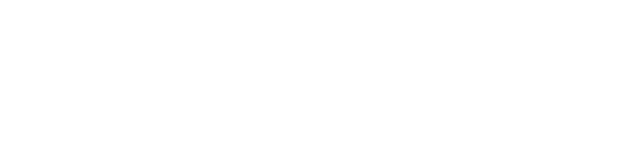
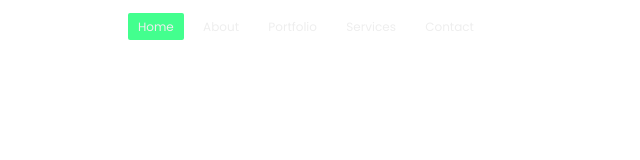
Before and after one commit to javidShabin/Image-slider, a plain HTML site: page index.html in a window 1280 px wide. Shown: the whole page, without its empty margins (0-640 px from the left). Drawn offline with Linux system fonts and the light colour scheme; a web font is replaced by a local one.

Commit message:
add header section and nav links

```diff
--- a/index.html
+++ b/index.html
@@ -7,6 +7,16 @@
     <link rel="stylesheet" href="style.css">
 </head>
 <body>
+    <header>
+        <nav>
+            <a href="#" class="active">Home</a>
+            <a href="#">About</a>
+            <a href="#">Portfolio</a>
+            <a href="#">Services</a>
+            <a href="#">Contact</a>
+        </nav>
+    </header>
+
     <div class="slider">
         <div class="list">
 
@@ -16,7 +26,7 @@
         </div>
         <div class="nextPrevArrows">
 
-        </div>
+        </div>
     </div>
 
 
```
